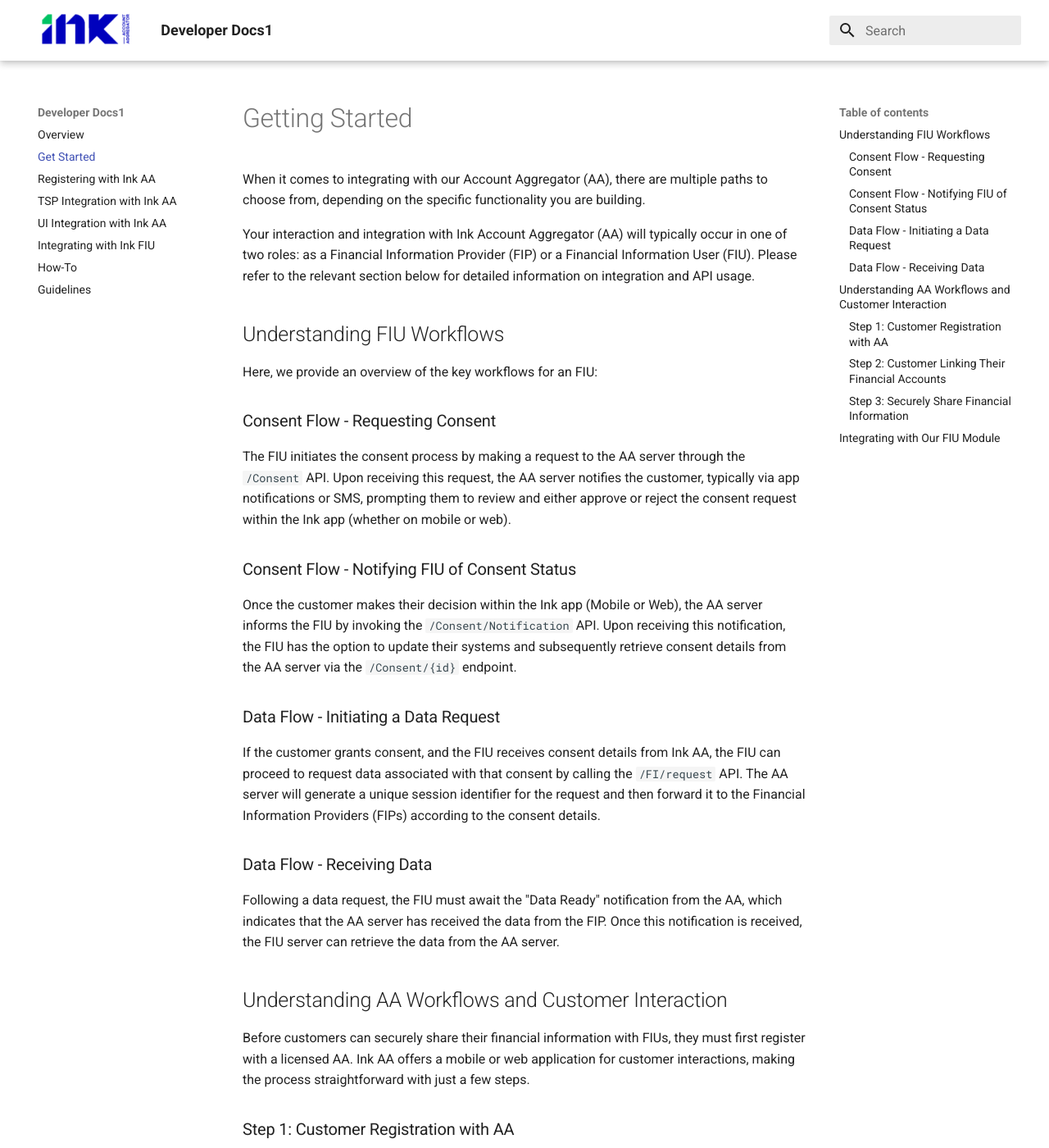
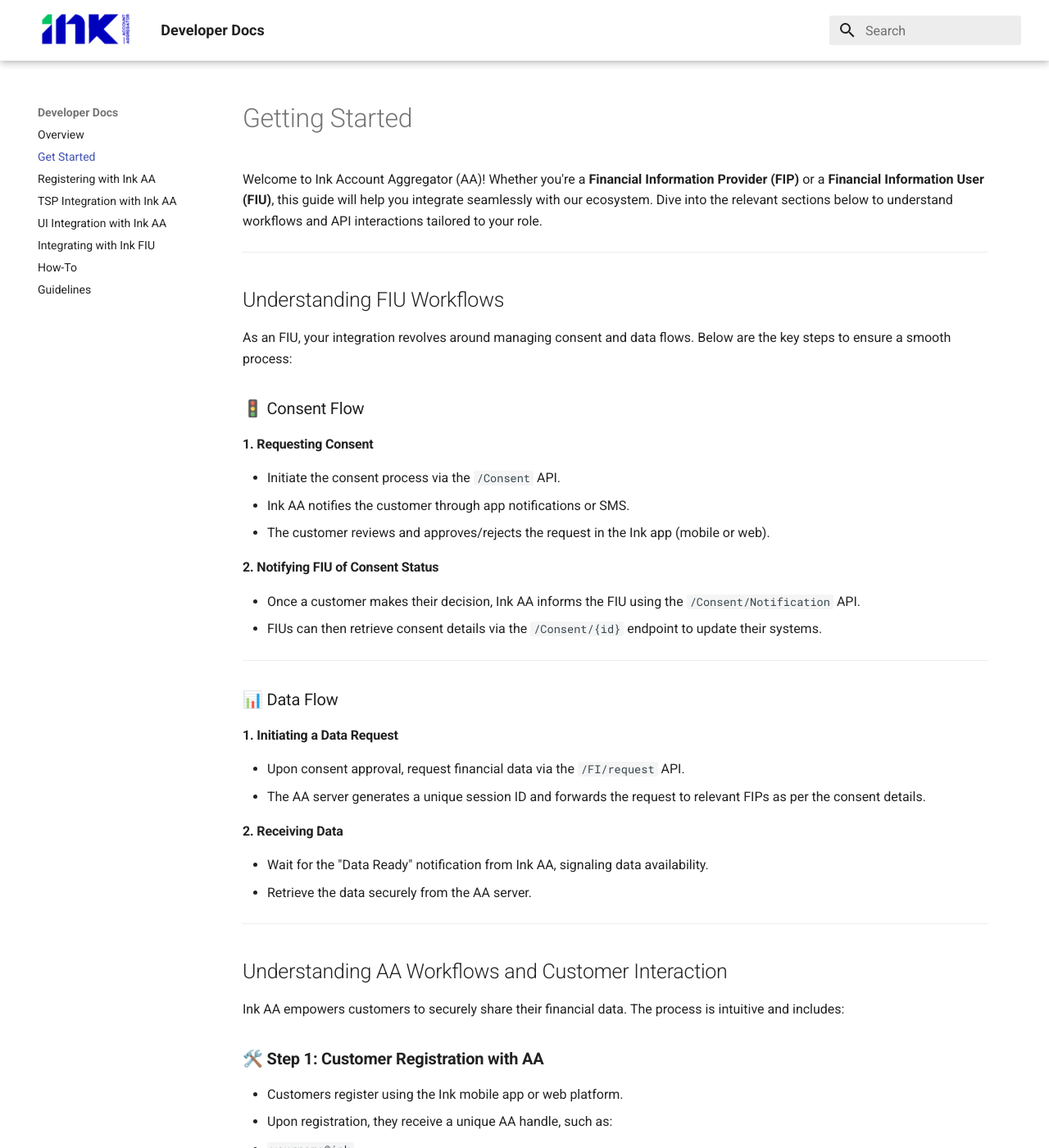
Before and after one commit to Unacores/ink-aa-docs, an MkDocs documentation site: the page built from docs/get_started.md, in a window 1280 px wide and 1400 px high. Shown: the whole window at 82% size. Built offline with MkDocs 1.6.1 and Material for MkDocs 9.7.7, drawn with Linux system fonts in a browser that asks for light colours; some of the changed text lies outside the part shown.

```diff
--- a/docs/css/custom.css
+++ b/docs/css/custom.css
@@ -3,3 +3,15 @@
     width: auto; /* Adjust this value to your desired width */
     height: 50px; /* Maintain the aspect ratio */
 }
+
+/* Completely hide the right-hand TOC */
+.md-sidebar--secondary {
+    display: none !important;
+}
+
+/* Expand the main content area to occupy the full width */
+.md-content {
+    max-width: 100% !important;
+    margin-right: auto !important;
+    padding-right: 20px !important;
+}
--- a/docs/get_started.md
+++ b/docs/get_started.md
@@ -1,42 +1,80 @@
 # Getting Started
 
-When it comes to integrating with our Account Aggregator (AA), there are multiple paths to choose from, depending on the specific functionality you are building.
+Welcome to Ink Account Aggregator (AA)! Whether you're a **Financial Information Provider (FIP)** or a **Financial Information User (FIU)**, this guide will help you integrate seamlessly with our ecosystem. Dive into the relevant sections below to understand workflows and API interactions tailored to your role.
 
-Your interaction and integration with Ink Account Aggregator (AA) will typically occur in one of two roles: as a Financial Information Provider (FIP) or a Financial Information User (FIU). Please refer to the relevant section below for detailed information on integration and API usage.
+---
 
 ## Understanding FIU Workflows
 
-Here, we provide an overview of the key workflows for an FIU:
+As an FIU, your integration revolves around managing consent and data flows. Below are the key steps to ensure a smooth process:
 
-### Consent Flow - Requesting Consent
-The FIU initiates the consent process by making a request to the AA server through the `/Consent` API. Upon receiving this request, the AA server notifies the customer, typically via app notifications or SMS, prompting them to review and either approve or reject the consent request within the Ink app (whether on mobile or web).
+### 🚦 Consent Flow
 
-### Consent Flow - Notifying FIU of Consent Status
-Once the customer makes their decision within the Ink app (Mobile or Web), the AA server informs the FIU by invoking the `/Consent/Notification` API. Upon receiving this notification, the FIU has the option to update their systems and subsequently retrieve consent details from the AA server via the `/Consent/{id}` endpoint.
+#### 1. **Requesting Consent**
+- Initiate the consent process via the `/Consent` API.
+- Ink AA notifies the customer through app notifications or SMS.
+- The customer reviews and approves/rejects the request in the Ink app (mobile or web).
 
-### Data Flow - Initiating a Data Request
-If the customer grants consent, and the FIU receives consent details from Ink AA, the FIU can proceed to request data associated with that consent by calling the `/FI/request` API. The AA server will generate a unique session identifier for the request and then forward it to the Financial Information Providers (FIPs) according to the consent details.
+#### 2. **Notifying FIU of Consent Status**
+- Once a customer makes their decision, Ink AA informs the FIU using the `/Consent/Notification` API.
+- FIUs can then retrieve consent details via the `/Consent/{id}` endpoint to update their systems.
 
-### Data Flow - Receiving Data
-Following a data request, the FIU must await the "Data Ready" notification from the AA, which indicates that the AA server has received the data from the FIP. Once this notification is received, the FIU server can retrieve the data from the AA server.
+---
+
+### 📊 Data Flow
+
+#### 1. **Initiating a Data Request**
+- Upon consent approval, request financial data via the `/FI/request` API.
+- The AA server generates a unique session ID and forwards the request to relevant FIPs as per the consent details.
+
+#### 2. **Receiving Data**
+- Wait for the "Data Ready" notification from Ink AA, signaling data availability.
+- Retrieve the data securely from the AA server.
+
+---
 
 ## Understanding AA Workflows and Customer Interaction
 
-Before customers can securely share their financial information with FIUs, they must first register with a licensed AA. Ink AA offers a mobile or web application for customer interactions, making the process straightforward with just a few steps.
+Ink AA empowers customers to securely share their financial data. The process is intuitive and includes:
 
-### Step 1: Customer Registration with AA
-Customers can register with the Ink Account Aggregator using either the Ink mobile app or the web platform. Upon registration, customers receive a unique handle or AA ID, such as `yourname@ink-aa` or their mobile number `9999999999@ink`. This virtual user handle can be provided to FIUs for consent requests, similar to a UPI handle for payment collections.
+### 🛠️ **Step 1: Customer Registration with AA**
+- Customers register using the Ink mobile app or web platform.
+- Upon registration, they receive a unique AA handle, such as:
+  - `yourname@ink`
+  - `9999999999@ink` (mobile-based handle).
 
-### Step 2: Customer Linking Their Financial Accounts
-Customers need to link their financial accounts to their unique Ink AA ID. The authentication process is simple and typically involves receiving an OTP on the customer's registered mobile number from their Financial Institution.
+This handle is shared with FIUs for initiating consent requests, similar to a UPI handle for payments.
 
-### Step 3: Securely Share Financial Information
-With their accounts linked, customers can accept or reject consent requests from FIUs and share their financial account information for their selected accounts. This can be easily managed through the Ink mobile or web app. Once consent is granted, FIUs can request financial information from the specified accounts through the Ink AA.
+---
+
+### 🔗 **Step 2: Linking Financial Accounts**
+- Customers link their financial accounts by authenticating with their Financial Institution using an OTP.
+- This step ensures all linked accounts are ready for data sharing.
+
+---
+
+### 🔐 **Step 3: Secure Sharing of Financial Information**
+- Customers approve or reject consent requests directly from the Ink app.
+- Approved consents enable FIUs to securely access specified financial data via Ink AA.
+
+---
 
 ## Integrating with Our FIU Module
 
-We have already developed the core functionality of the FIU module, simplifying your integration with an AA. This allows you to focus on building your application once you have access to the decrypted data.
+Ink AA simplifies integration for FIUs by offering a pre-built **FIU module**. This allows you to:
+- Focus on building your application after receiving decrypted data.
+- Leverage our **FIU sandbox environment** for testing and development.
 
-Our FIU sandbox environment is continuously available for your use. It's worth noting that the FIU sandbox is agnostic to any specific AA and can interface with any account aggregator. This is achieved based on the handle of the AA user, for example, `customer1@ink` will redirect to the 'Ink AA'.
+### Key Highlights of the FIU Module:
+- Compatible with any AA, using the customer's AA handle (e.g., `customer1@ink` redirects to Ink AA).
+- Adheres to [ReBIT FIType schemas](https://api.rebit.org.in/schema) for seamless data handling.
 
-Our data schemas adhere to the [ReBIT FIType schemas](https://api.rebit.org.in/schema).
+### ⚡ Why Choose Our FIU Module?
+- Reduces development effort by providing core functionality.
+- Ensures compliance with the latest ecosystem standards.
+
+---
+
+By following this guide, you’ll be ready to integrate efficiently with Ink AA and the broader AA ecosystem. Let us help you unlock the full potential of secure financial data sharing!
+
+For any assistance, reach out to our support team at **connect@ink-aa.com**.
--- a/mkdocs.yml
+++ b/mkdocs.yml
@@ -1,4 +1,4 @@
-site_name: Developer Docs1
+site_name: Developer Docs
 # Copyright
 copyright: "Copyright &copy; Unacores AA Solutions Pvt Ltd."
 
```
Also changed, not shown: docs/guidelines.md (+13 -4 lines), docs/index.md (+27 -17 lines).
